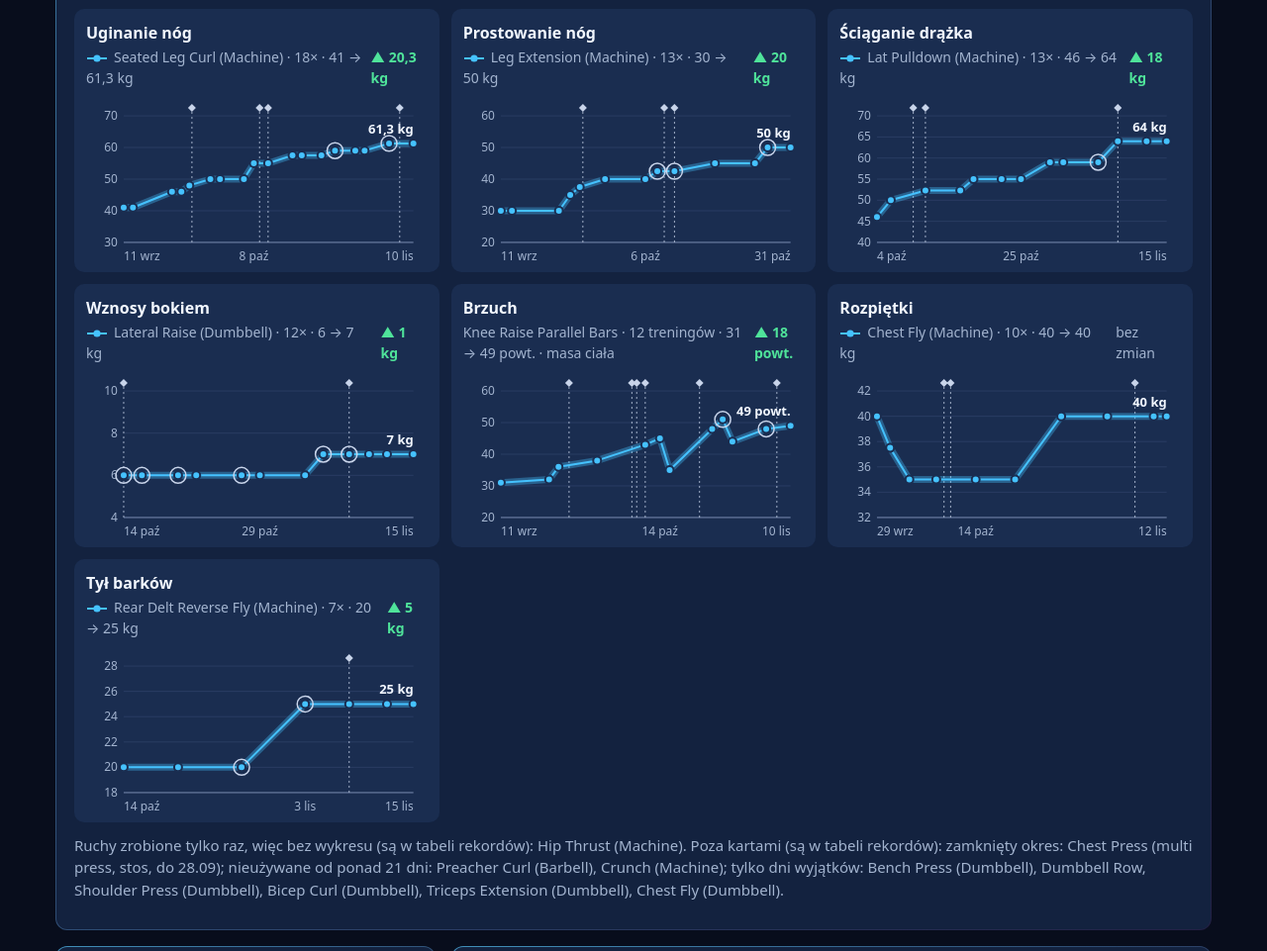
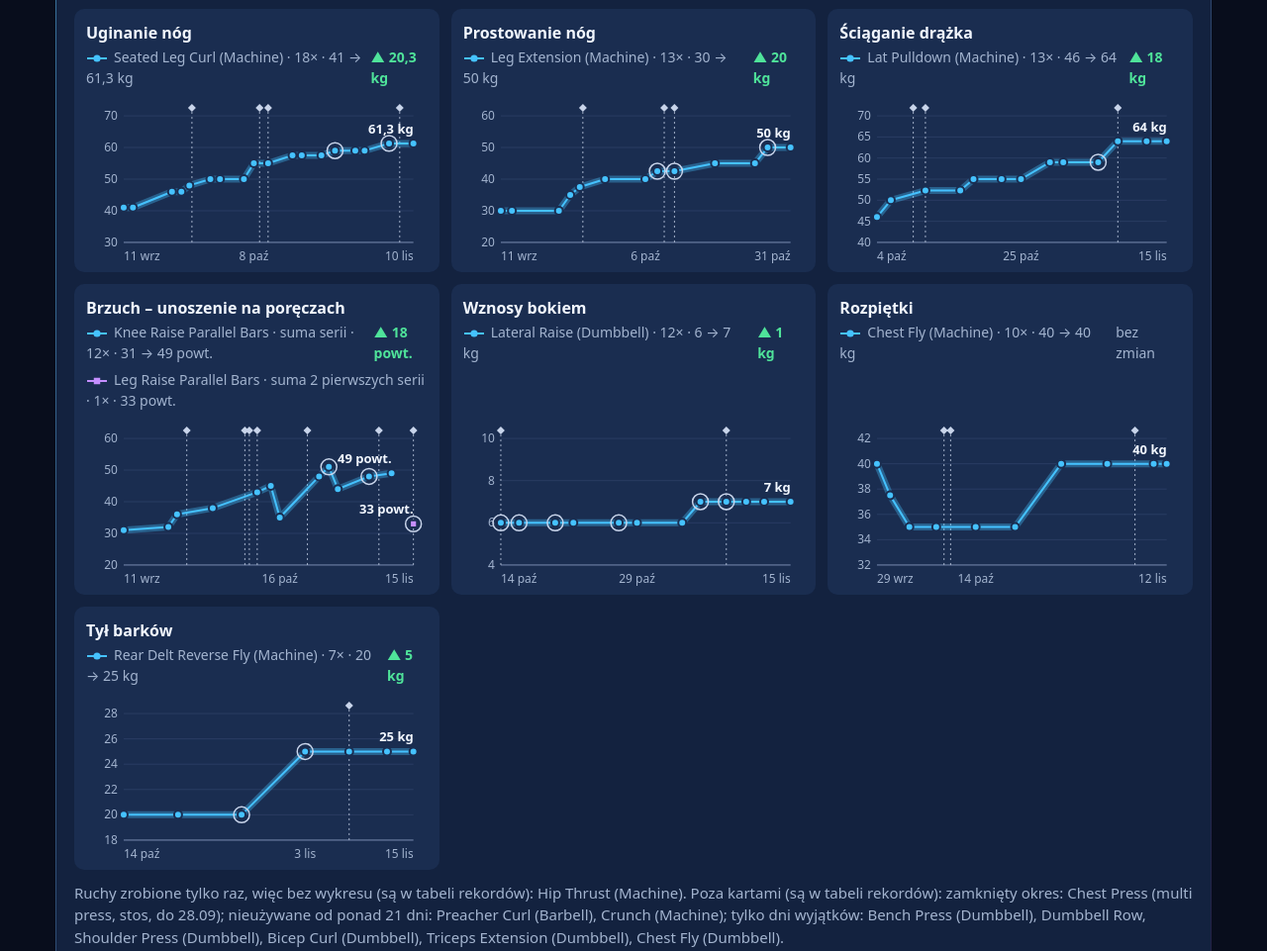
Before and after one commit to jakvbdvdek/trening-dashboard, a plain HTML site: page index.html in a window 1280 px wide. Shown: the part 3912-4873 px from the top of the page at 99% size. Drawn offline with Linux system fonts and the light colour scheme.

Commit message:
Aktualizacja dashboardu 2026-11-16 19:35

```diff
--- a/index.html
+++ b/index.html
@@ -1532,6 +1532,9 @@ const CFG = {
   // Trening z co najmniej tyloma seriami jest pełny (dalsze serie nie wchodzą do porównania); porównanie z poprzednim pełnym treningiem.
   // Pozostałe ćwiczenia z masą ciała: suma wszystkich serii roboczych.
   repsCompareFirst: { "Leg Raise Parallel Bars": 2 },
+  // Wspólne karty progresu ćwiczeń z masą ciała (tylko widok): tytuł karty i ćwiczenia (nazwy z Hevy) jako osobne serie, każda z własną linią
+  // (bez połączenia między seriami) i własną wartością (suma serii albo CFG.repsCompareFirst). Ćwiczenie z masą ciała spoza listy ma własną kartę.
+  repsCards: [{ title: "Brzuch – unoszenie na poręczach", names: ["Knee Raise Parallel Bars", "Leg Raise Parallel Bars"] }],
   // Aliasy (błędnie wybrane ćwiczenia) i okresy maszyn są w decyzje.md (typy „alias” i „maszyna”).
 };
 // Rodziny ruchu: zamienniki robiące te same partie (gdy maszyna zajęta) trafiają do jednej grupy.
@@ -1554,10 +1557,9 @@ const FAMILIES = [
   ["Rozpiętki", /(?<!reverse )\bfly\b|pec deck/i, "izolacja"],
   ["Biceps", /preacher|bicep|hammer|(?<!leg )curl/i, "izolacja"],
   ["Triceps", /tricep|pushdown|skull|\bdip/i, "izolacja"],
-  // Unoszenie nóg prostych (od 15.11 w FBW_A i FBW_B zamiast unoszenia kolan, decyzje.md 2026-11-15): osobny ruch, żeby unoszenie kolan
-  // nie zaliczało go w kontroli „Pominięte”. Masa ciała, bez celu powtórzeń, rozgrzewki, powiązań (CFG.relatedLifts) i zależności w kolejności.
-  ["Unoszenie nóg", /leg raise/i, "brzuch"],
-  ["Brzuch", /crunch|knee raise|plank|sit ?up/i, "brzuch"],
+  // Unoszenie nóg prostych (od 15.11 w FBW_A i FBW_B zamiast unoszenia kolan, decyzje.md 2026-11-15) należy do tej samej rodziny co unoszenie
+  // kolan; reguły Leg Raise (wymagany ruch, zamienniki, wiersz sygnału) są przypisane po nazwie (PLAN `byName`), ocena z CFG.repsCompareFirst.
+  ["Brzuch", /crunch|knee raise|leg raise|plank|sit ?up/i, "brzuch"],
 ];
 const familyOf = name => (FAMILIES.find(([, re]) => re.test(name)) || [name])[0];
 // Kategoria w dniu `date`: wpis „kategoria” dla tego ćwiczenia w decyzje.md (zmiana kategorii, od Daty do daty końca) nadpisuje FAMILIES.
@@ -1589,9 +1591,14 @@ const PLAN = [
 // zamienniki `subs` obowiązują razem z ruchem (od `from`).
   // `subs`: zamienniki spoza rodziny ruchu (nazwy z Hevy): zrobione zamiast ruchu nie zaliczają go, ale w kontroli „Pominięte” ℹ ma dopisek
   // „zamiennik: …”. Leg Raise od 15.11: unoszenie kolan (zastąpione ćwiczenie) i crunch (awaryjny brzuch, decyzja DB-10).
-  { main: "Leg Raise Parallel Bars", label: "Brzuch", routines: ["", "AB"], from: "2026-11-15", subs: ["Knee Raise Parallel Bars", "Crunch (Machine)"] },
+  // `byName`: pozycję zalicza tylko ćwiczenie `main` (po nazwie), a nie cała rodzina ruchu; takie ćwiczenie nie zalicza też innych pozycji
+  // ze swojej rodziny (Leg Raise i Knee Raise są w jednej rodzinie „Brzuch”, ale to osobne pozycje planu).
+  { main: "Leg Raise Parallel Bars", label: "Brzuch", routines: ["", "AB"], from: "2026-11-15", byName: true, subs: ["Knee Raise Parallel Bars", "Crunch (Machine)"] },
   { main: "Knee Raise Parallel Bars", label: "Brzuch", routines: ["ABC", "AB"], before: "2026-11-15" },
 ];
+// Czy ćwiczenie `name` należy do pozycji PLAN `r`: rodzina ruchu `main`, a przy `byName` tylko samo `main`.
+const BY_NAME = new Set(PLAN.filter(r => r.byName).map(r => r.main));
+const inSlot = (r, name) => r.byName ? name === r.main : !BY_NAME.has(name) && familyOf(name) === familyOf(r.main);
 // Rutyny ruchu w dniu `date` (z cyklu tego dnia i zakresu from / before); "" = poza rutynami.
 const routinesOn = (r, date) => (r.from && date < isoDay(r.from)) || (r.before && date >= isoDay(r.before)) ? "" : r.routines[cycleOf(date)];
 const ROUTINE_NAMES = ["A", "B", "C"];
@@ -2067,7 +2074,8 @@ function lineChart(host, { series, markers = [], height = 170, unit = "kg", yFix
   // Linia łączy kolejne punkty serii; punkt `solo` (np. trening niepewny z oboma słowami w notatce) zostaje bez połączeń.
   series.forEach(s => {
     const segs = [[]];
-    for (const p of s.points) if (p.solo) segs.push([]); else segs[segs.length - 1].push(p);
+    // Punkt `off` (np. niepełny trening ćwiczenia z masą ciała) jest poza linią: linia łączy punkty sąsiednie, a sam punkt jest pusty w środku.
+    for (const p of s.points) if (p.solo) segs.push([]); else if (!p.off) segs[segs.length - 1].push(p);
     for (const g of segs.filter(g => g.length >= 2)) {
       const d = g.map((p, i) => `${i ? "L" : "M"}${X(p.d)},${Y(p.v)}`).join("");
       // Poświata linii: szersza, półprzezroczysta kopia pod linią (bez filtra rozmycia). Linia przerywana (okres niepewny) bez poświaty.
@@ -2080,12 +2088,12 @@ function lineChart(host, { series, markers = [], height = 170, unit = "kg", yFix
     if (p.note) svgEl("circle", { cx: X(p.d), cy: Y(p.v), r: 8, fill: "none", stroke: css("--text-secondary"), "stroke-width": 1.5 }, svg);
   }));
   const dots = series.map(s => s.points.map(p =>
-    svgEl("path", { d: shapePath(s.shape || "circle", X(p.d), Y(p.v), 4), fill: s.color, stroke: surface, "stroke-width": 2 }, svg)));
+    svgEl("path", { d: shapePath(s.shape || "circle", X(p.d), Y(p.v), 4), ...(p.off ? { fill: surface, stroke: s.color, class: "off" } : { fill: s.color, stroke: surface }), "stroke-width": 2 }, svg)));
 
   // Etykieta przy ostatnim punkcie każdej serii, bez nachodzenia na siebie.
   const placed = [];
   series.forEach(s => {
-    const p = s.points[s.points.length - 1], x = X(p.d), y = Y(p.v) - 10;
+    const p = s.points.filter(p => !p.off).pop() || s.points[s.points.length - 1], x = X(p.d), y = Y(p.v) - 10;   // etykieta nie przy punkcie poza linią
     if (placed.some(q => Math.abs(q.x - x) < 60 && Math.abs(q.y - y) < 14)) return;
     placed.push({ x, y });
     svgEl("text", { x: Math.max(x, m.l + 40), y, "text-anchor": "end", "font-size": 13, "font-weight": 600, fill: css("--text-primary") }, svg)
@@ -2522,7 +2530,7 @@ const COMPOUND = new Set(["zlozone_maszyna", "zlozone_wolne"]);
 const seqOf = w => [...new Set(w.sets.map(s => s.ex))].filter(n => MODEL.exByName.get(n).kind !== "cardio");
 // Ruchy wymagane w treningu: pozycje PLAN z rutyną treningu w cyklu z dnia treningu; trening bez rozpoznanej rutyny: ruchy wspólne dla wszystkich rutyn cyklu.
 // Pozycje PLAN z dnia treningu (routinesOn: cykl i zakres from / before).
-const slot = r => ({ label: r.label, fam: familyOf(r.main), main: r.main, subs: r.subs || [] });
+const slot = r => ({ label: r.label, r, main: r.main, subs: r.subs || [] });
 const slotsFor = w => {
   const n = routineOf(w), on = r => routinesOn(r, w.start);
   return PLAN.filter(r => n ? on(r).includes(n) : on(r) && ROUTINE_NAMES.every(x => on(r).includes(x))).map(slot);
@@ -2532,13 +2540,13 @@ const planNow = () => new Date(Math.max(Date.now(), +MODEL.workouts[MODEL.workou
 const cycleNow = () => cycleOf(planNow());
 // Ćwiczenie z rutyn obecnego cyklu (rodzina ruchu z pozycji PLAN z rutynami w tym dniu). Spoza rutyn (np. Leg Extension od cyklu 2,
 // Knee Raise od 15.11): bez listy „gotowe”, zastojów i „do obserwacji”; historia zostaje na wykresach i w rekordach.
-const inCurrentRoutines = name => { const d = planNow(); return PLAN.some(r => routinesOn(r, d) && familyOf(r.main) === familyOf(name)); };
+const inCurrentRoutines = name => { const d = planNow(); return PLAN.some(r => routinesOn(r, d) && inSlot(r, name)); };
 
 // Kontrola kolejności (decyzje.md 29.10): wszystkie ruchy z rutyny (pominięcie = informacja ℹ, liczona jako zgodna; zamiennik z tej samej
 // rodziny ruchu liczy się jako ten ruch, ćwiczenie spoza rutyny nie jest błędem) i izolacja po swoim ćwiczeniu głównym; reszta kolejności dowolna.
 function orderCheck(w) {
   const seq = seqOf(w), r = {};
-  const miss = slotsFor(w).filter(sl => !seq.some(n => familyOf(n) === sl.fam));
+  const miss = slotsFor(w).filter(sl => !seq.some(n => inSlot(sl.r, n)));
   const missing = miss.map(sl => sl.label.toLowerCase());
   r.missing = missing.length ? { st: "exc", t: "pominięte: " + missing.join(", ") } : { st: "ok" };
   // Zamiast pominiętego ruchu zrobiono zamiennik z PLAN `subs` (np. Knee Raise albo Crunch zamiast Leg Raise od 15.11): dopisek, nadal ℹ.
@@ -2587,11 +2595,10 @@ function renderSignals() {
   let i = 0;
   const ready = [];
   const rows = PLAN.flatMap(r => {
-    const fam = familyOf(r.main);
-    // Każda aktywna maszyna z rodziny ruchu osobno (osobny ciężar), od ostatnio używanej.
+    // Każda aktywna maszyna z rodziny ruchu osobno (osobny ciężar), od ostatnio używanej; pozycja `byName` tylko swoje ćwiczenie (inSlot).
     // Ćwiczenia z masą ciała (kind "reps") mają własną ocenę (repsStats); ćwiczenie główne z PLAN zawsze pierwsze.
     const all = MODEL.exercises
-      .filter(x => familyOf(x.name) === fam && (x.kind === "weight" || x.kind === "reps") && !isClosed(x.name))
+      .filter(x => inSlot(r, x.name) &&(x.kind === "weight" || x.kind === "reps") && !isClosed(x.name))
       .map(x => ({ e: x, s: x.kind === "reps" ? repsStats(x) : exStats(x) })).filter(x => x.s)
       .sort((a, b) => (b.e.name === r.main) - (a.e.name === r.main) || lastUse(b.e) - lastUse(a.e));
     const machines = all.filter(x => active(x.e));
@@ -2615,11 +2622,11 @@ function renderSignals() {
     }
     if (!machines.length) {
       // Same treningi z okresu niepewnego (decyzje.md): nie ma z czym porównywać, do pierwszego treningu na nazwanej maszynie.
-      const unsure = MODEL.exercises.filter(x => familyOf(x.name) === fam && x.uncertain && x.progress.length)
+      const unsure = MODEL.exercises.filter(x => inSlot(r, x.name) && x.uncertain && x.progress.length)
         .sort((a, b) => lastUse(b) - lastUse(a))[0];
       const lastU = unsure && sessionInfo(unsure, unsure.progress[unsure.progress.length - 1]);
       // Nowy wariant (wpis „maszyna … inny wariant”) jeszcze bez treningu: stary wariant nie daje sygnałów.
-      const vp = !unsure && PERIODS.find(p => p.variant && familyOf(p.ex) === fam && !MODEL.exByName.has(p.ex) && MODEL.exByName.has(p.name));
+      const vp = !unsure && PERIODS.find(p => p.variant && inSlot(r, p.ex) &&!MODEL.exByName.has(p.ex) && MODEL.exByName.has(p.name));
       return [`<tr>${head(0)}<div class="why">${esc(unsure ? unsure.name : r.main)}</div></td>
         <td class="dim">${lastU ? esc(desc(lastU)) : "—"}</td><td class="nw">${bodyweight(r.main) ? NO_GOAL : goal(r.main)}</td>
         <td>${unsure ? `<span class="badge st-old">◌ Brak porównywalnych danych</span><div class="why">Ostatnie treningi w okresie niepewnym (decyzje.md). Sygnały wrócą po pierwszym treningu z rozpoznaną maszyną.</div>`
@@ -2938,59 +2945,86 @@ const MARK_TYPES_ALL = new Set(["kategoria", "wyjatek"]);
 // z datą z CFG.cycleFrom); pozostałe wpisy tego rodzaju nie są znacznikami.
 // Wyjątek od limitu treningów w tygodniu nie dotyczy progresji, więc nie jest znacznikiem.
 const isCycleStart = d => d === PLAN_CHANGES[0] || PLAN_CHANGES.includes(d) && CFG.cycleFrom.some(s => +isoDay(s) === +d.date);
-const markersFor = fam => DECISIONS.filter(d => d.ex === "*" ? MARK_TYPES_ALL.has(d.type) && !isLimitException(d) || isCycleStart(d) : MARK_TYPES.has(d.type) && familyOf(d.ex) === fam).map(d => ({ d: d.date,
+// `names` (karta ćwiczeń z masą ciała): także wpis „zasada” dla * z datą `from` pozycji PLAN jednego z tych ćwiczeń (zmiana ćwiczenia
+// w rutynach, np. Leg Raise zamiast Knee Raise od 15.11).
+const isMoveChange = (d, names) => d.type === "zasada" && PLAN.some(r => r.from && names.includes(r.main) && +isoDay(r.from) === +d.date);
+const markersFor = (fam, names = []) => DECISIONS.filter(d => d.ex === "*" ? MARK_TYPES_ALL.has(d.type) && !isLimitException(d) || isCycleStart(d) || isMoveChange(d, names) : MARK_TYPES.has(d.type) && familyOf(d.ex) === fam).map(d => ({ d: d.date,
   html: `<div class="t">${esc(fmtDateLong(d.date))}</div><div class="muted" style="margin-bottom:4px">decyzje.md · ${esc(d.ex === "*" ? "cały plan" : d.ex)}</div>` +
     `<div><b>${esc(d.type)}</b>: ${esc(d.change)}</div><div class="n">${esc(d.why)}</div>` }));
 
-// Karta ćwiczenia z masą ciała: w trybie Ciężar i Szac. 1RM suma powtórzeń na trening, w trybie RPE średnie RPE.
-function repsCard(host, e, M) {
+// Karta ćwiczeń z masą ciała: w trybie Ciężar i Szac. 1RM suma powtórzeń na trening, w trybie RPE średnie RPE.
+// `g`: { title, list } — jedno ćwiczenie albo wspólna karta z CFG.repsCards (każde ćwiczenie = osobna seria z własną linią, kolorem
+// i kształtem punktu; serie nie są ze sobą połączone, bo ich wartości liczy się inaczej).
+function repsCard(host, g, M) {
   const rpeMode = progressMode === "rpe";
   // Wartość treningu = `cmp` (jak w sygnale; Leg Raise: suma 2 pierwszych serii, CFG.repsCompareFirst).
   const val = p => rpeMode ? (p.rpe == null ? null : Math.round(p.rpe * 10) / 10) : p.cmp;
-  const pts = e.cardProgress.filter(p => val(p) != null);
   const unit = rpeMode ? "" : "powt.", fmt = rpeMode ? v => nf(v, 1) : v => nf(v);
+  const u = unit ? " " + unit : "";
+  // Kolor i kształt według pozycji ćwiczenia na liście karty (stałe, także gdy inna seria nie ma danych dla miary).
+  const series = g.list.map((e, i) => ({ e, name: e.name, color: css(SERIES_VARS[i]), shape: SHAPES[i], dashed: false,
+    // Niepełny trening (mniej serii niż ocenianych, CFG.repsCompareFirst): suma nieporównywalna, więc punkt pusty i poza linią (`off`),
+    // żeby nie wyglądał jak spadek; w trybie RPE zwykły punkt (średnie RPE nie zależy od liczby serii).
+    points: e.cardProgress.filter(p => val(p) != null).map(p => ({ d: p.date, v: val(p), note: p.note, title: p.workout.title, off: !rpeMode && !p.full,
+      rows: (p.full ? "" : tipRow("Niepełny trening", `${p.reps.length} z ${p.first} ocenianych serii${rpeMode ? "" : ", poza linią"}`)) +
+        tipRow("Serie", p.reps.join(" / ")) +
+        (p.first ? tipRow(`Suma ${p.first} pierwszych serii`, p.full ? nf(p.cmp) : `${nf(p.cmp)} (bez porównania)`) +
+          (p.reps.length > p.first ? tipRow("Dalsze serie (informacyjnie)", p.reps.slice(p.first).join(" / ")) : "")
+          : tipRow("Suma powtórzeń", nf(p.sum))) +
+        (p.rpe != null ? tipRow("Średnie RPE", nf(p.rpe, 1)) : "") + (p.failure ? tipRow("Do upadku", "tak") : "") })) })).filter(s => s.points.length);
+  const line = s => {
+    // Zakres i zmiana z treningów pełnych (bez punktów poza linią); liczba treningów ze wszystkich.
+    const full = s.points.filter(p => !p.off), pts = full.length ? full : s.points, a = pts[0].v, b = pts[pts.length - 1].v, d = b - a;
+    const range = pts.length > 1 ? `${fmt(a)} → ${fmt(b)}${u}` : `${fmt(a)}${u}`;
+    const better = rpeMode ? d <= -0.3 : d > 0, worse = rpeMode ? d >= 0.3 : d < 0;
+    const txt = rpeMode ? (better ? " łatwiej" : worse ? " trudniej" : "") : "";
+    const delta = pts.length < 2 ? "" : better || worse ? `<span${better ? ' class="delta-up"' : ""}>${d > 0 ? "▲" : "▼"} ${esc(fmt(Math.abs(d)))}${u}${txt}</span>`
+      : `<span>${rpeMode ? "stabilnie" : "bez zmian"}</span>`;
+    return { n: s.points.length, range, delta };
+  };
+  // Co liczy seria (legenda wspólnej karty): suma wszystkich serii albo N pierwszych (CFG.repsCompareFirst).
+  const basis = e => rpeMode ? "" : CFG.repsCompareFirst[e.name] ? ` · suma ${CFG.repsCompareFirst[e.name]} pierwszych serii` : " · suma serii";
+  let meta = `<div class="meta"><span>Za mało danych dla tej miary</span></div>`;
+  if (series.length === 1) {
+    const l = line(series[0]);
+    meta = `<div class="meta"><span>${esc(series[0].name)} · ${l.n} ${plTrening(l.n)} · ${esc(l.range)} · masa ciała</span>${l.delta}</div>`;
+  } else if (series.length) meta = series.map(s => {
+    const l = line(s);
+    return `<div class="meta"><span>${seriesIcon(s.shape, s.color, s.dashed)}${esc(s.name)}${basis(s.e)} · ${l.n}× · ${esc(l.range)}</span>${l.delta}</div>`;
+  }).join("");
+  const first = g.list[0].name;
   const card = document.createElement("div");
   card.className = "mini";
-  let meta = `<div class="meta"><span>Za mało danych dla tej miary</span></div>`;
-  if (pts.length) {
-    const a = val(pts[0]), b = val(pts[pts.length - 1]), d = b - a;
-    const range = pts.length > 1 ? `${fmt(a)} → ${fmt(b)}${unit ? " " + unit : ""}` : `${fmt(a)}${unit ? " " + unit : ""}`;
-    const better = rpeMode ? d <= -0.3 : d > 0, worse = rpeMode ? d >= 0.3 : d < 0;
-    const txt = rpeMode ? (better ? " łatwiej" : worse ? " trudniej" : "") : "";
-    const delta = pts.length < 2 ? "" : better || worse ? `<span${better ? ' class="delta-up"' : ""}>${d > 0 ? "▲" : "▼"} ${esc(fmt(Math.abs(d)))}${unit ? " " + unit : ""}${txt}</span>`
-      : `<span>${rpeMode ? "stabilnie" : "bez zmian"}</span>`;
-    meta = `<div class="meta"><span>${esc(e.name)} · ${pts.length} ${plTrening(pts.length)} · ${esc(range)} · masa ciała</span>${delta}</div>`;
-  }
-  card.innerHTML = `<h3>${esc(FAMILIES.some(([, re]) => re.test(e.name)) ? familyOf(e.name) : e.name)}</h3>${meta}<div class="chart"></div>`;
+  card.innerHTML = `<h3>${esc(g.title || (FAMILIES.some(([, re]) => re.test(first)) ? familyOf(first) : first))}</h3>${meta}<div class="chart"></div>`;
   host.appendChild(card);
-  if (!pts.length) return;
-  const series = [{ e, name: e.name, color: css(SERIES_VARS[0]), shape: SHAPES[0], dashed: false,
-    points: pts.map(p => ({ d: p.date, v: val(p), note: p.note, title: p.workout.title,
-      rows: tipRow("Serie", p.reps.join(" / ")) +
-        (p.first ? tipRow(`Suma ${p.first} pierwszych serii`, nf(p.cmp) + (p.full ? "" : " (niepełny trening)")) +
-          (p.reps.length > p.first ? tipRow("Dalsze serie (informacyjnie)", p.reps.slice(p.first).join(" / ")) : "")
-          : tipRow("Suma powtórzeń", nf(p.sum))) +
-        (p.rpe != null ? tipRow("Średnie RPE", nf(p.rpe, 1)) : "") + (p.failure ? tipRow("Do upadku", "tak") : "") })) }];
-  lineChart($(".chart", card), { series, markers: markersFor(familyOf(e.name)), unit, fmt, yFixed: rpeMode ? M.yFixed : null, drawKey: "reps:" + e.name });
+  if (!series.length) return;
+  lineChart($(".chart", card), { series, markers: markersFor(familyOf(first), g.list.map(e => e.name)), unit, fmt, yFixed: rpeMode ? M.yFixed : null,
+    drawKey: "reps:" + (g.title || first) });
 }
 
 function renderProgress() {
   const M = METRIC[progressMode];
   $("#progress-sub").textContent = M.sub + " Pionowa przerywana linia z rombem to wpis z decyzje.md (najedź, by zobaczyć treść); linia przerywana serii to okres niepewny." +
     " Kółko wokół punktu = trening z notatką (treść w dymku)." +
-    " Ćwiczenia z masą ciała mają osobną kartę: suma powtórzeń z serii roboczych na trening (" +
-    Object.entries(CFG.repsCompareFirst).map(([n, k]) => `${n}: z ${k} pierwszych serii, `).join("") + "w trybie RPE średnie RPE).";
+    " Ćwiczenia z masą ciała mają osobną kartę (unoszenie kolan i nóg na poręczach wspólną, każde ćwiczenie z własną linią): suma powtórzeń z serii roboczych na trening (" +
+    Object.entries(CFG.repsCompareFirst).map(([n, k]) => `${n}: z ${k} pierwszych serii, `).join("") + "w trybie RPE średnie RPE)." +
+    (Object.keys(CFG.repsCompareFirst).length ? " Pusty punkt poza linią = niepełny trening (mniej serii niż ocenianych), bez porównania." : "");
   const host = $("#multiples");
   host.innerHTML = "";
   const { fams, hidden } = moveFamilies();
-  // Ćwiczenia z masą ciała mają osobne karty (suma powtórzeń zamiast kilogramów, więc nie na wspólnej osi z maszyną).
-  const repsEx = MODEL.exercises.filter(e => e.kind === "reps" && e.repsProgress).filter(e => {
-    e.cardProgress = cardPts(e.repsProgress);
-    const why = offCards(e, e.cardProgress);
-    if (why) hidden.push({ name: e.name, why });
-    return !why && e.cardProgress.length >= 2;
-  });
-  const cards = [...fams.filter(f => f.sessions >= 2).map(f => ({ f, n: f.sessions })), ...repsEx.map(e => ({ e, n: e.cardProgress.length }))]
+  // Ćwiczenia z masą ciała mają osobne karty (suma powtórzeń zamiast kilogramów, więc nie na wspólnej osi z maszyną): jedna karta na ćwiczenie
+  // albo wspólna karta z CFG.repsCards. Na wspólnej karcie ćwiczenie nieużywane (np. zastąpione) zostaje, dopóki inne ćwiczenie karty jest aktywne.
+  const repsOn = MODEL.exercises.filter(e => e.kind === "reps" && e.repsProgress);
+  for (const e of repsOn) e.cardProgress = cardPts(e.repsProgress);
+  const repsCards = [...CFG.repsCards.map(c => ({ title: c.title, list: c.names.map(n => repsOn.find(e => e.name === n)).filter(Boolean) })),
+    ...repsOn.filter(e => !CFG.repsCards.some(c => c.names.includes(e.name))).map(e => ({ title: null, list: [e] }))]
+    .map(g => {
+      const why = new Map(g.list.map(e => [e, offCards(e, e.cardProgress)]));
+      const on = g.list.some(e => !why.get(e));
+      for (const e of g.list) if (why.get(e) && !(on && e.cardProgress.length)) hidden.push({ name: e.name, why: why.get(e) });
+      return { title: g.title, list: on ? g.list.filter(e => e.cardProgress.length) : [] };
+    }).filter(g => sum(g.list, e => e.cardProgress.length) >= 2);
+  const cards = [...fams.filter(f => f.sessions >= 2).map(f => ({ f, n: f.sessions })), ...repsCards.map(g => ({ e: g, n: sum(g.list, e => e.cardProgress.length) }))]
     .sort((a, b) => b.n - a.n);
   for (const { f, e } of cards) {
     if (e) { repsCard(host, e, M); continue; }
```
